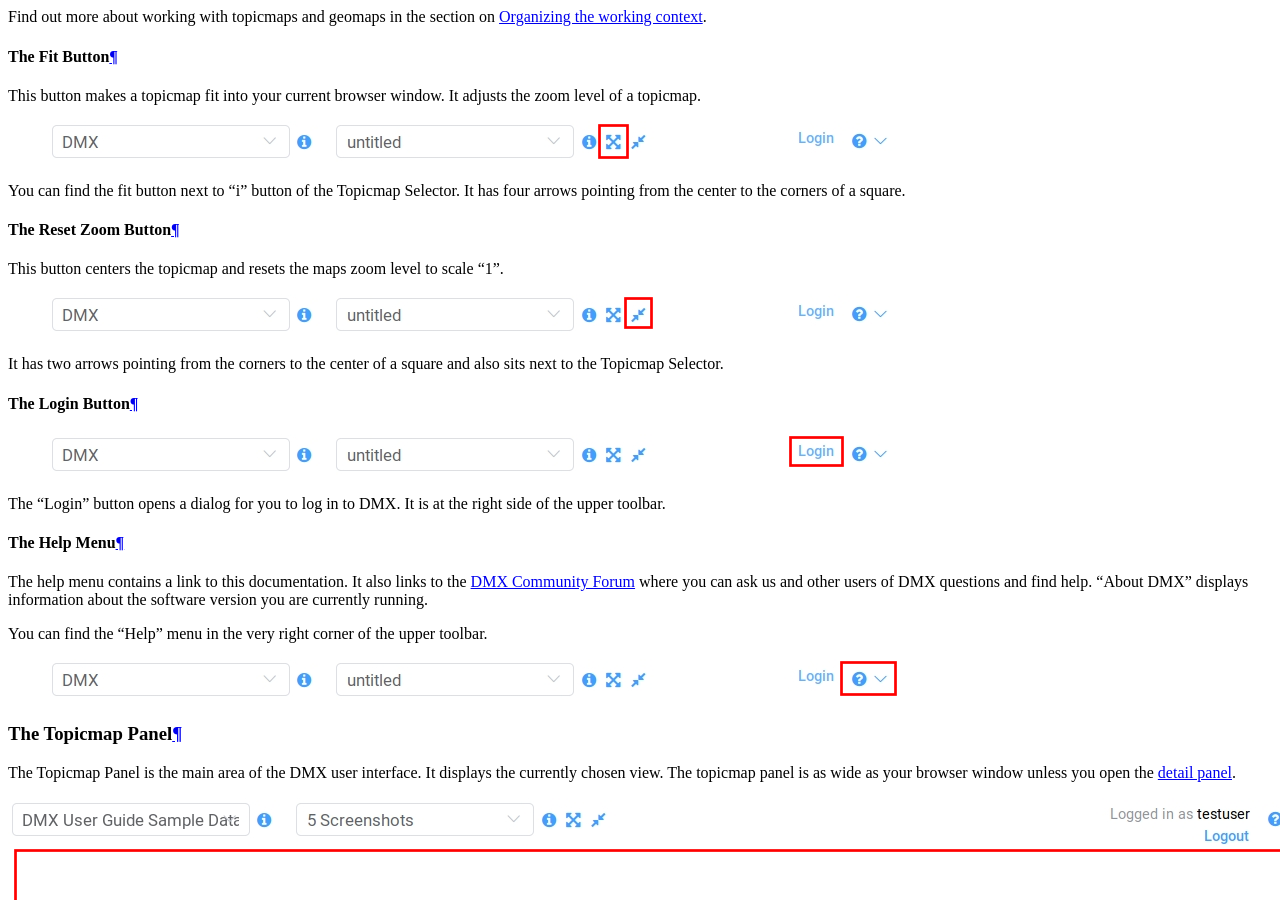
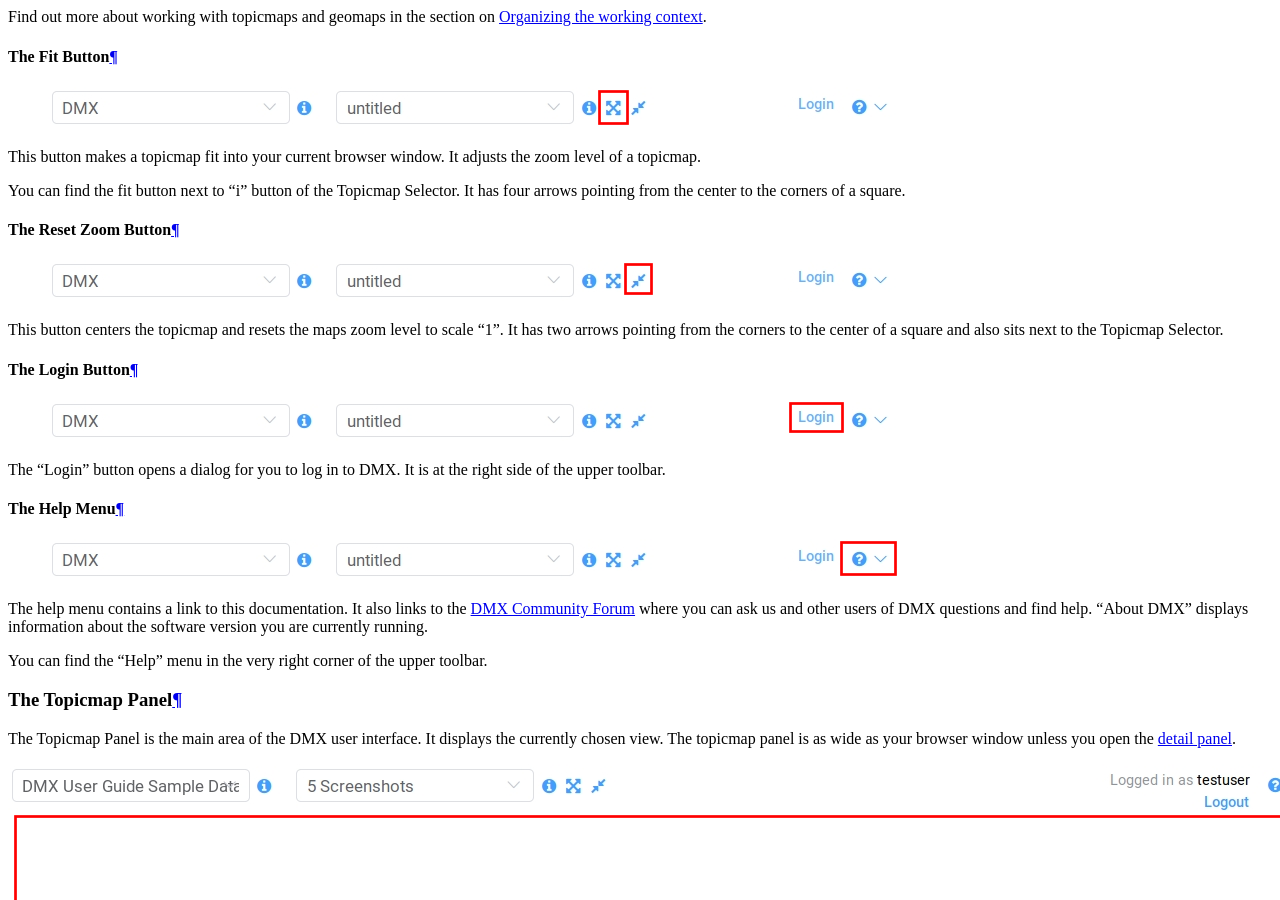
Before and after one commit to dmx-systems/dmx-documentation, a Sphinx documentation site: the page built from docs/user.rst, in a window 1280 px wide and 900 px high, scrolled down 3056 px. Built offline with Sphinx 7.4.7 and the Read the Docs theme 2.0.0, drawn with Linux system fonts in a browser that asks for light colours.

Commit message:
Just cosmetics

```diff
--- a/docs/user.rst
+++ b/docs/user.rst
@@ -83,12 +83,12 @@
 The Fit Button
 --------------
 
+.. figure:: _static/upper-toolbar-fit-button.png
+    :alt: Tool bar with highlighted fit button
+
 This button makes a topicmap fit into your current browser window.
 It adjusts the zoom level of a topicmap.
 
-.. figure:: _static/upper-toolbar-fit-button.png
-    :alt: Tool bar with highlighted fit button
-
 You can find the fit button next to "i" button of the Topicmap Selector.
 It has four arrows pointing from the center to the corners of a square.
 
@@ -97,15 +97,15 @@
 The Reset Zoom Button
 ---------------------
 
-This button centers the topicmap and resets the maps zoom level to scale "1".
-
 .. figure:: _static/upper-toolbar-reset-zoom-button.png
     :alt: Tool bar with highlighted reset zoom button
 
+This button centers the topicmap and resets the maps zoom level to scale "1".
 It has two arrows pointing from the corners to the center of a square and also sits next to the Topicmap Selector.
 
 The Login Button
 ----------------
+
 .. figure:: _static/upper-toolbar-login-button.png
     :alt: Tool bar with highlighted login button
 
@@ -114,15 +114,15 @@
 
 The Help Menu
 ---------------
+
+.. figure:: _static/upper-toolbar-help-button.png
+    :alt: Tool bar with highlighted help button
 
 The help menu contains a link to this documentation.
 It also links to the `DMX Community Forum <https://forum.dmx.systems>`_ where you can ask us and other users of DMX questions and find help.
 "About DMX" displays information about the software version you are currently running.
 
 You can find the "Help" menu in the very right corner of the upper toolbar.
-
-.. figure:: _static/upper-toolbar-help-button.png
-    :alt: Tool bar with highlighted help button
 
 .. _user-the-topic-map-panel:
 
```
